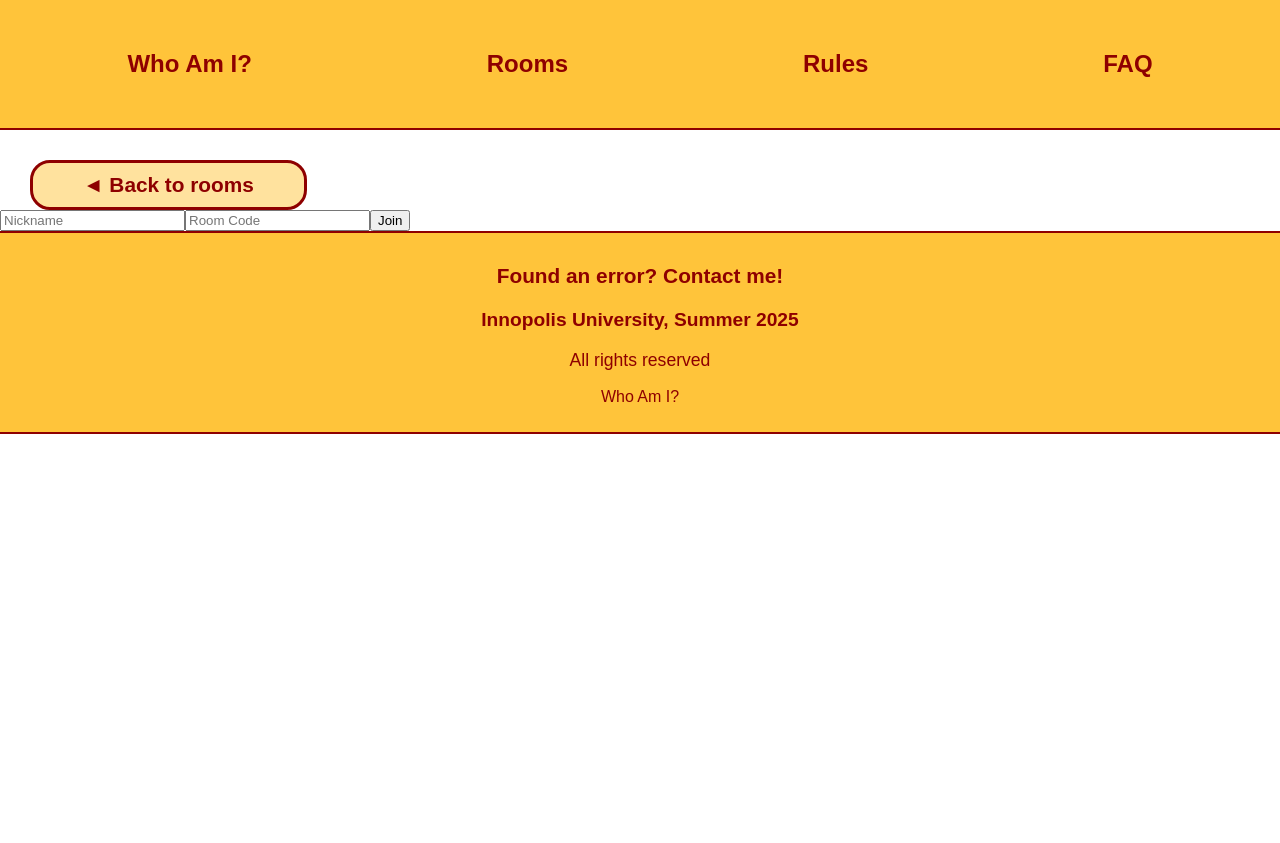
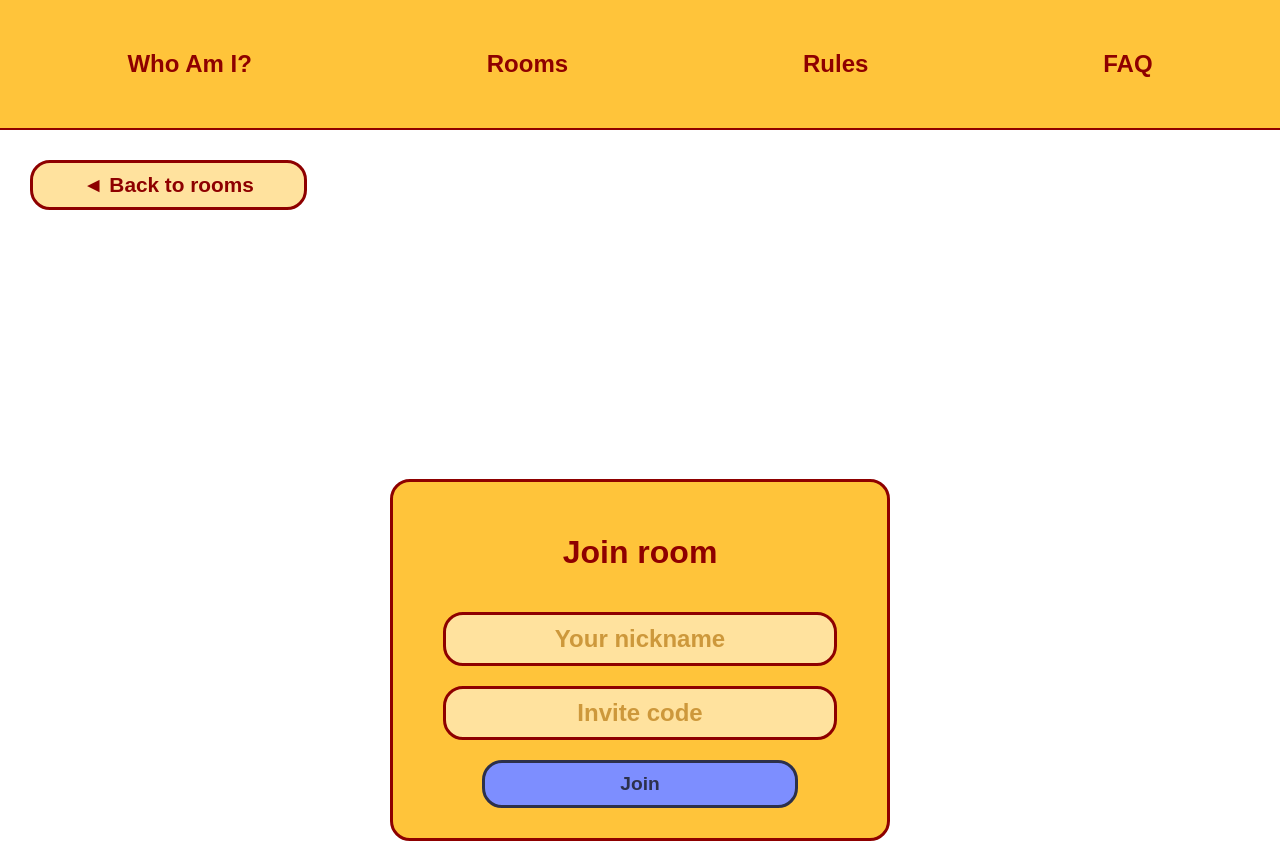
Before and after one commit to dorley174/whoami, a Next.js app: page /join in a window 1280 px wide. Shown: the top 843 px of the page. Before the commit the page ends 800 px from the top, so only its background shows below. Built offline with nearby package versions, Linux system fonts and the light colour scheme.

Commit message:
feat: designed join room page, small design fixes in other files

```diff
--- a/package.json
+++ b/package.json
@@ -30,5 +30,5 @@
     "prettier": "^3.6.2",
     "typescript": "^5.0.0"
   },
-  "type": "commonjs"
+  "type": "module"
 }
--- a/pages/create.tsx
+++ b/pages/create.tsx
@@ -2,7 +2,7 @@ import { useState } from 'react';
 import { useRouter } from 'next/router';
 import BackButton from '@/components/backButton';
 import CopyButton from '@/components/copyButtton';
-import styles from '@/css/create.module.css';
+import styles from '@/css/createjoin.module.css';
 
 const CreatePage: React.FC = () => {
   const [nickname, setNickname] = useState('');
--- a/pages/join.tsx
+++ b/pages/join.tsx
@@ -1,4 +1,5 @@
 import BackButton from '@/components/backButton';
+import styles from '@/css/createjoin.module.css';
 import React, { useState } from 'react';
 import { useRouter } from 'next/router';
 
@@ -10,11 +11,19 @@ const JoinPage: React.FC = () => {
 
   const handleJoin = async () => {
     setError('');
-    if (!nickname || !code) {
-      setError('Please enter both nickname and room code');
+
+    if (!nickname) {
+      setError('Please enter your nickname');
       return;
     }
-
+    else if (!code) {
+      setError('Please enter invite code to enter the room');
+      return;
+    }
+    else if (!nickname || !code) {
+          setError('Please enter both nickname and room code');
+          return;
+        }
     const res = await fetch('/api/rooms/join', {
       method: 'POST',
       headers: { 'Content-Type': 'application/json' },
@@ -35,21 +44,29 @@ const JoinPage: React.FC = () => {
   return (
     <main>
       <BackButton></BackButton>
+      <div className={styles.wrapper}>
+        <div className={styles.createmenu}>
+          <h1 style={{ color: '#8e0000' }}>Join room</h1>
+
       <input
+      className={styles.nicknameinput}
         type="text"
-        placeholder="Nickname"
+        placeholder="Your nickname"
         value={nickname}
-        onChange={(e) => setNickname(e.target.value.toUpperCase())}
+        onChange={(e) => setNickname(e.target.value)}
       />
       <input
+      className={styles.nicknameinput}
         type="text"
-        placeholder="Room Code"
+        placeholder="Invite code"
         value={code}
         onChange={(e) => setCode(e.target.value.toUpperCase())}
         maxLength={6}
       />
-      <button onClick={handleJoin}>Join</button>
-      {error && <p style={{ color: 'red' }}>{error}</p>}
+      <button className={styles.buttoncreate} onClick={handleJoin}>Join</button>
+
+      {error && <p className={styles.error}>{error}</p>}
+      </div></div>
     </main>
   );
 };
```
Also changed, not shown: src/css/createjoin.module.css (renamed from src/css/create.module.css).
